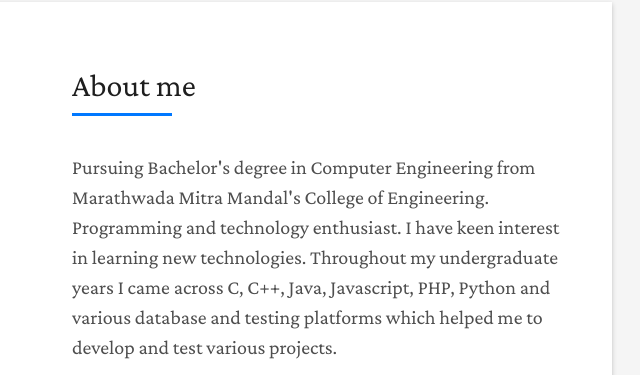
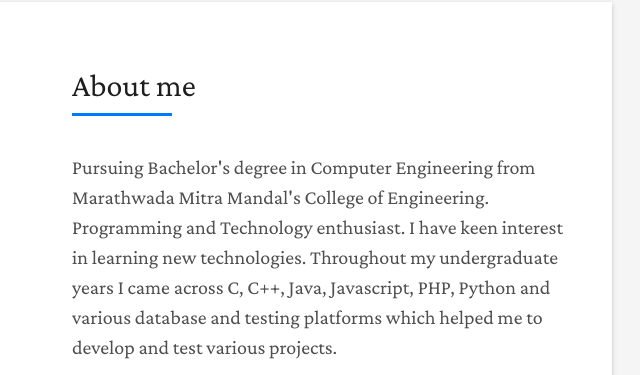
Before and after one commit to nilesh1168/nilesh1168.github.io, a plain HTML site: page index.html in a window 1280 px wide. Shown: the part 862-1237 px from the top of the page, 583-1223 px from the left. Drawn offline with nearby package versions, Linux system fonts and the light colour scheme; files whose address does not match are found by name.

Commit message:
minor changes

```diff
--- a/index.html
+++ b/index.html
@@ -102,7 +102,7 @@
                     </div>
                     <p class="lead">
                       Pursuing Bachelor's degree in Computer Engineering from Marathwada
-                      Mitra Mandal's College of Engineering. Programming and technology enthusiast.
+                      Mitra Mandal's College of Engineering. Programming and Technology enthusiast.
                       I have keen interest in learning new technologies. Throughout my undergraduate years
                       I came across C, C++, Java, Javascript, PHP, Python and various database and testing platforms which
                       helped me to develop and test various projects.
```
